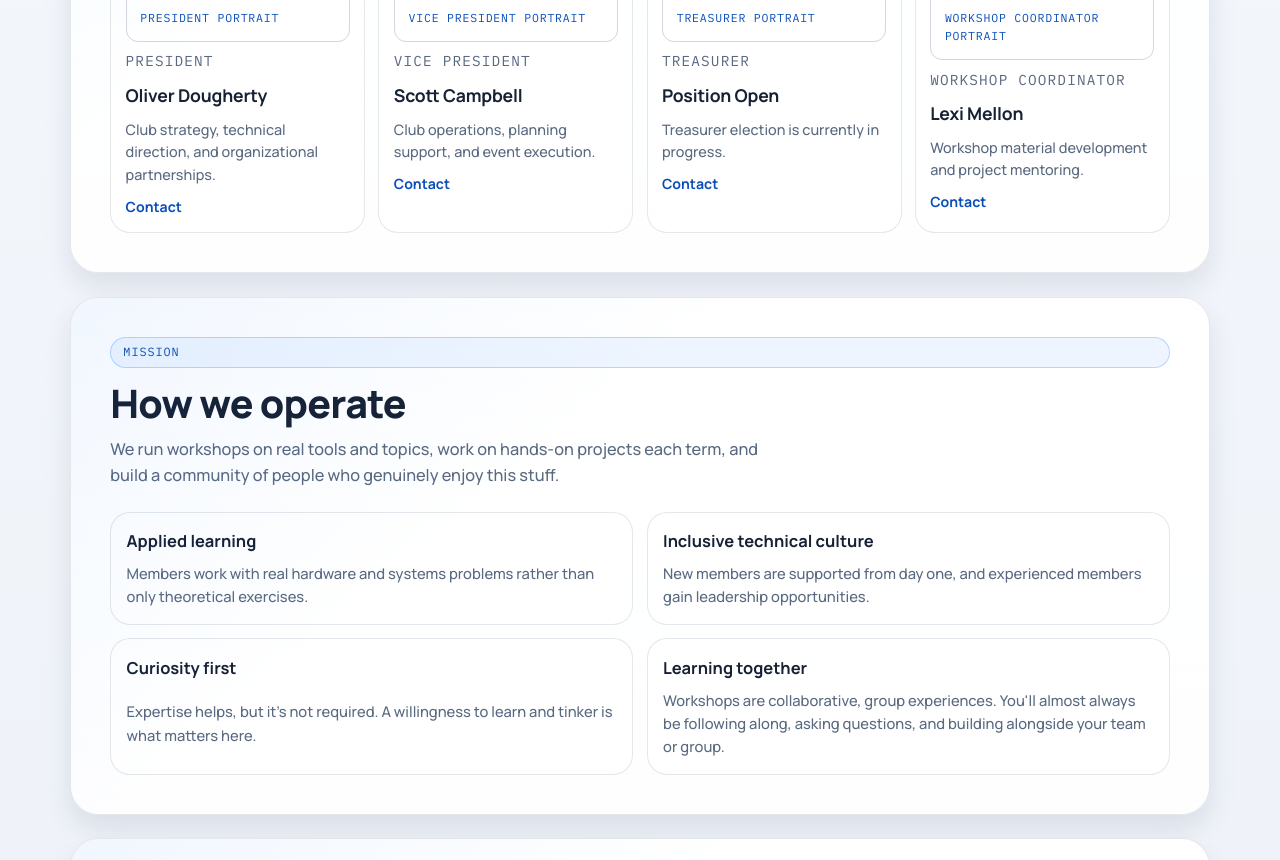
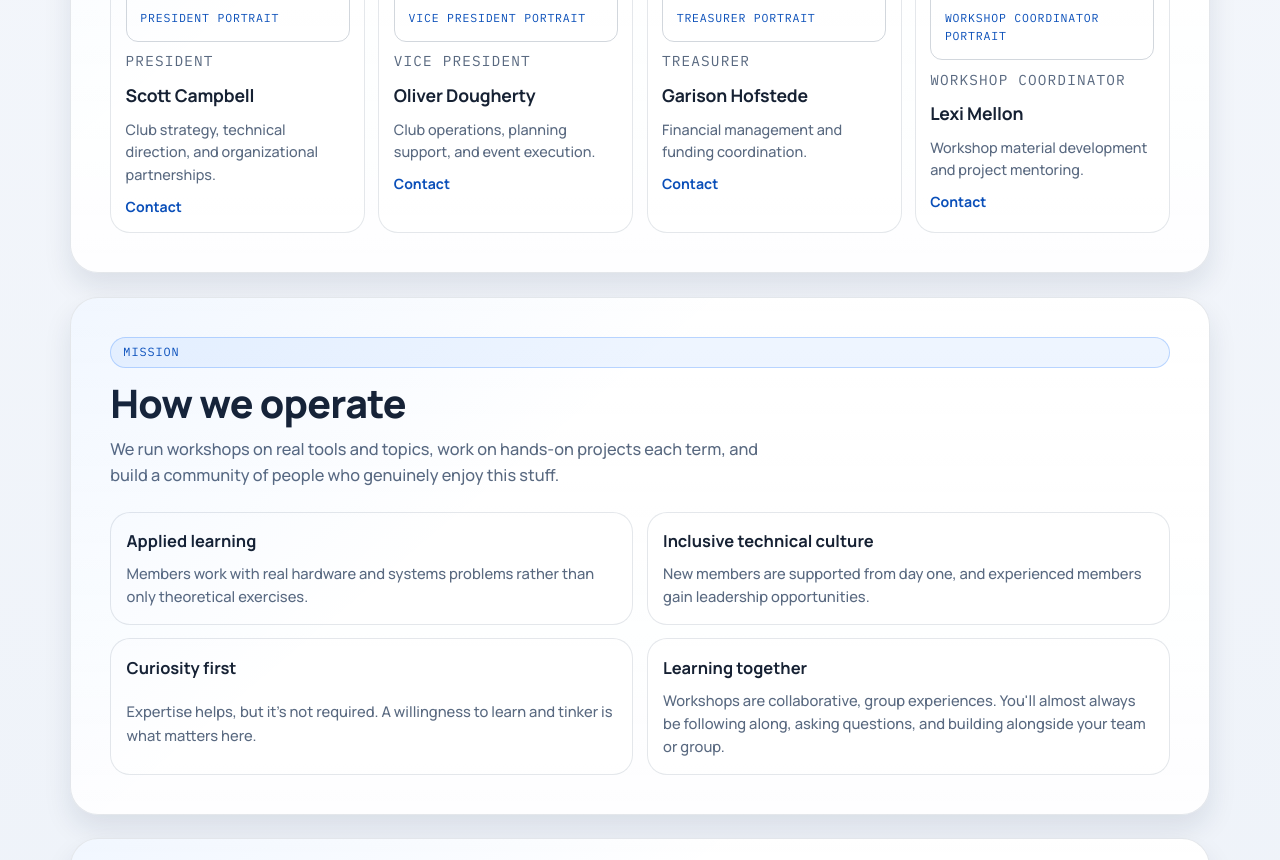
Before and after one commit to oliverdougherC/chc, a website: page about/index.html in a window 1280 px wide. Shown: the part 1144-2004 px from the top of the page. Drawn offline with Linux system fonts and the light colour scheme.

Commit message:
officer picture and treasurer adjustments

```diff
--- a/about/index.html
+++ b/about/index.html
@@ -75,7 +75,7 @@
                             </figcaption>
                         </figure>
                         <p class="officer-role">President</p>
-                        <h3>Oliver Dougherty</h3>
+                        <h3>Scott Campbell</h3>
                         <p>Club strategy, technical direction, and organizational partnerships.</p>
                         <a href="mailto:computerhardware.clubs@oregonstate.edu" class="text-link">Contact</a>
                     </article>
@@ -87,7 +87,7 @@
                             </figcaption>
                         </figure>
                         <p class="officer-role">Vice President</p>
-                        <h3>Scott Campbell</h3>
+                        <h3>Oliver Dougherty</h3>
                         <p>Club operations, planning support, and event execution.</p>
                         <a href="mailto:computerhardware.clubs@oregonstate.edu" class="text-link">Contact</a>
                     </article>
@@ -99,8 +99,8 @@
                             </figcaption>
                         </figure>
                         <p class="officer-role">Treasurer</p>
-                        <h3>Position Open</h3>
-                        <p>Treasurer election is currently in progress.</p>
+                        <h3>Garison Hofstede</h3>
+                        <p>Financial management and funding coordination.</p>
                         <a href="mailto:computerhardware.clubs@oregonstate.edu" class="text-link">Contact</a>
                     </article>
                     <article class="officer-card">
```
Also changed, not shown: images/officers/president.jpeg, images/officers/treasurer.jpeg, 1 other file.
